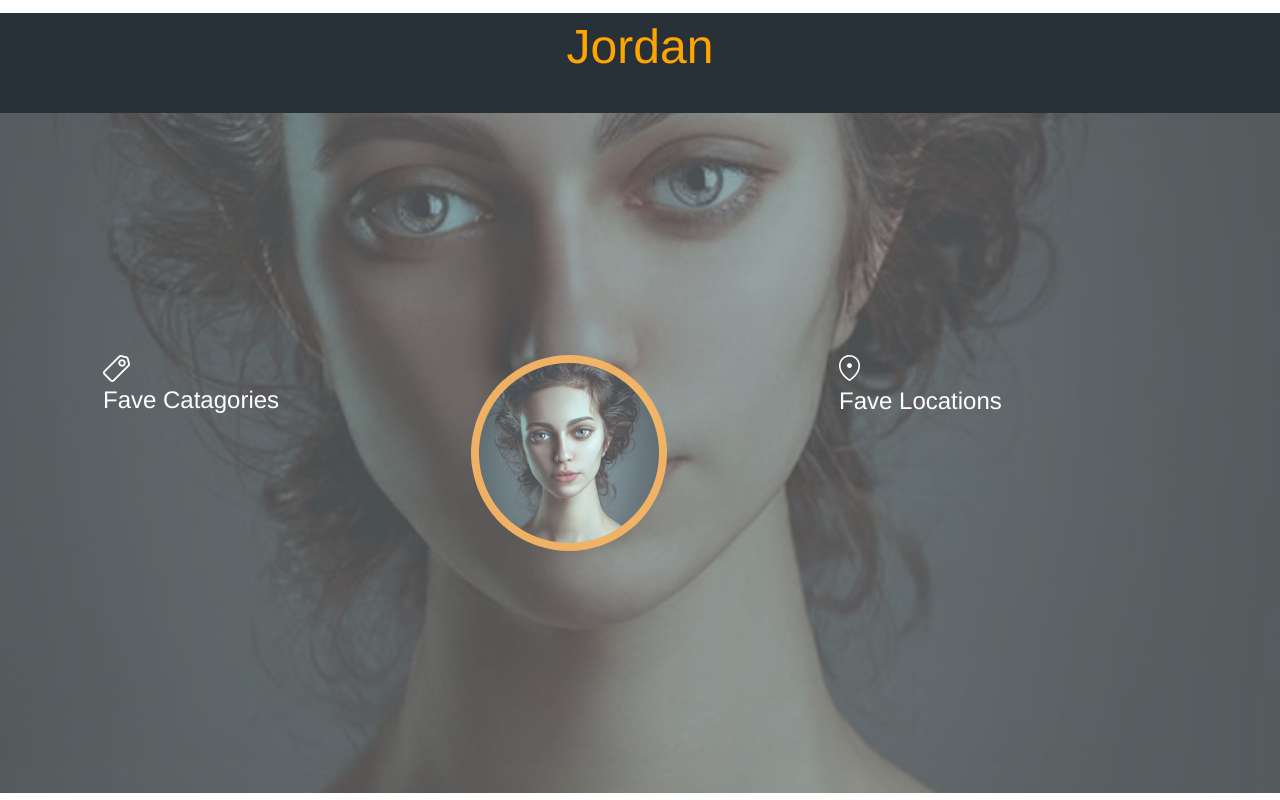
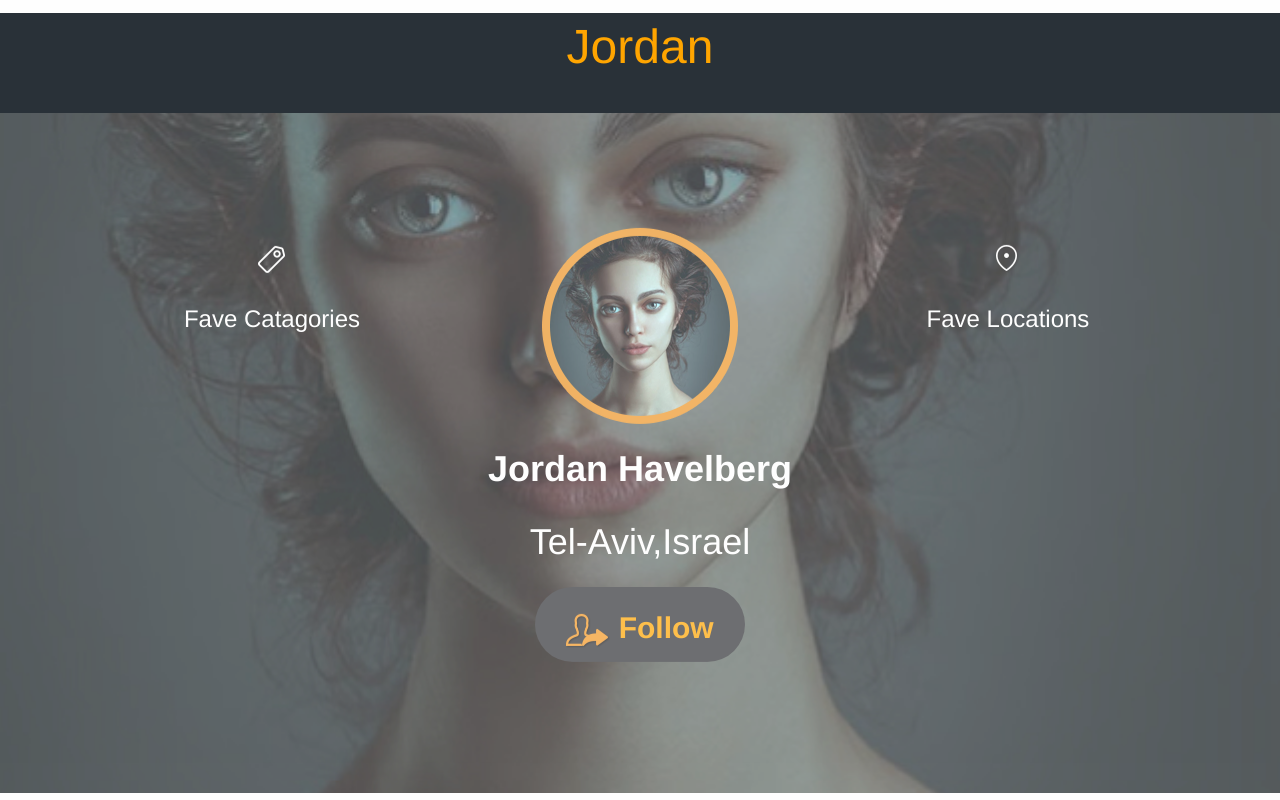
Before and after one commit to valdadyne/jordan, a plain HTML site: page index.html in a window 1280 px wide. Drawn offline with Linux system fonts and the light colour scheme.

Commit message:
Added Hero Section and her details

```diff
--- a/css/app.css
+++ b/css/app.css
@@ -30,9 +30,25 @@ div#title{
   padding: 3rem;
   position: relative;
   top: 50%;
-  transform: translateY(-50%); }
+  transform: translateY(-50%);
+}
 
+.hero .content{
+  text-align: center;
+  color:#fff;
+  font-size: 36px;
+}
 .hero h1 {
   color: #fff;
   font-size: 1.5rem;
   line-height: 1.5em;
+  text-align: center;
+}
+.hero #btn {
+  height: 2.5em;
+  width: 7em;
+  border-radius: 4em;
+  background-color: #313236;
+  color: orange;
+  font-size: 30px;
+}
--- a/index.html
+++ b/index.html
@@ -17,9 +17,15 @@
 </div>
 <section class="hero">
   <div class="row intro">
-    <div class ="small-4 columns"><img src="./img/favcategories.png"><h1>Fave Catagories</h1></div>
-    <div class ="small-4 columns"><img src="./img/img.png"></div>
-    <div class ="small-4 columns"><img src="./img/favlocations.png"><h1>Fave Locations</h1></div>
+    <div class ="small-4 columns"><p class="content"><img src="./img/favcategories.png"></p><h1>Fave Catagories</h1></div>
+    <div class ="small-4 columns"><p class="content"><img src="./img/img.png"></p></div>
+    <div class ="small-4 columns"><p class="content"><img src="./img/favlocations.png"></p><h1>Fave Locations</h1></div>
+    <div class="small-centered small-12 columns">
+      <p class="content"><b>Jordan Havelberg</b></p>
+      <p class="content">Tel-Aviv,Israel</p>
+      <div class="content"><p class="button" id="btn"><img src="img/follow.png">&nbsp;<b>Follow</b></p></div>
+    </div>
+  </div>
 </section>
 
 
```
Lines whose indentation alone changed are shown as unchanged.
